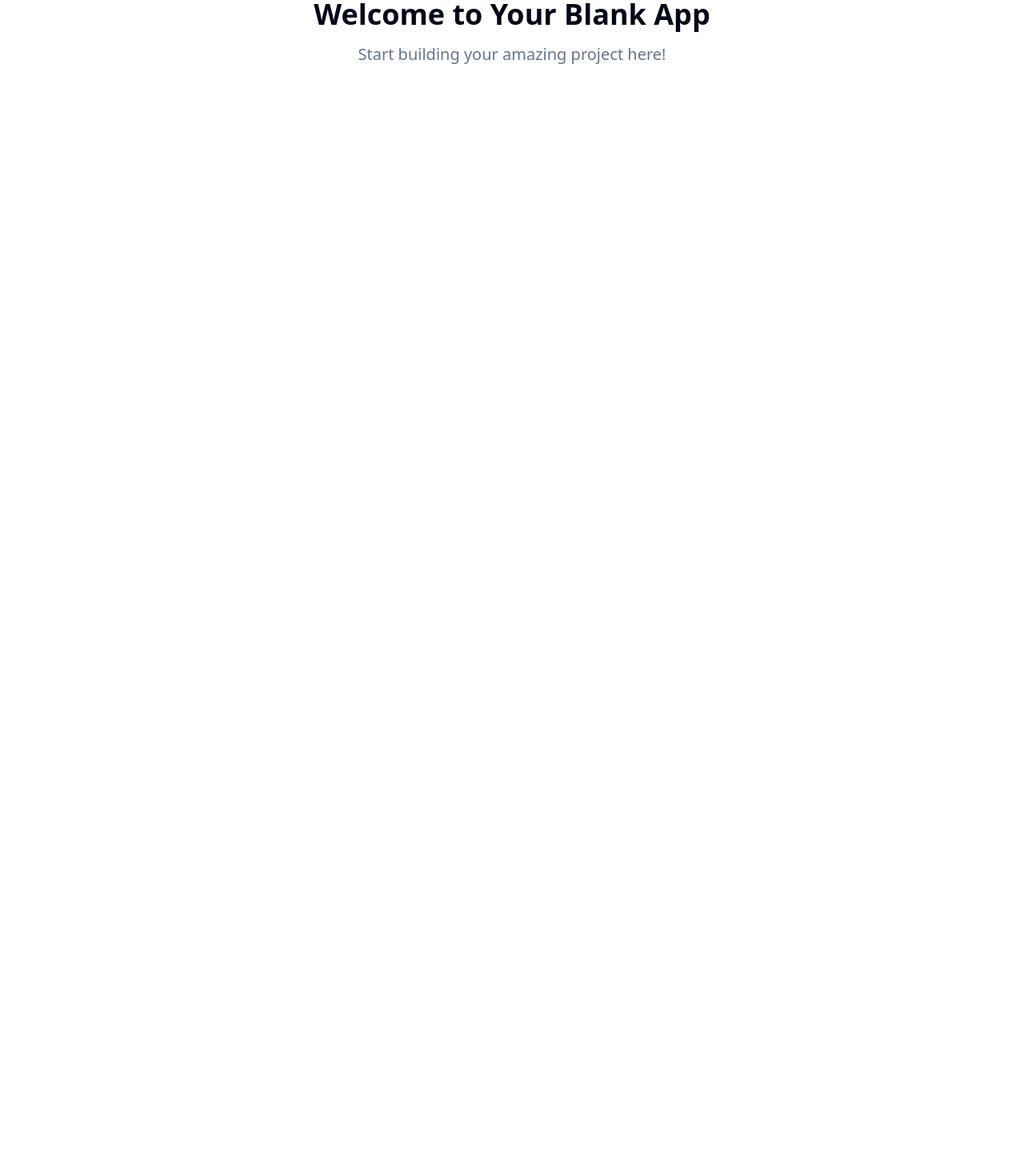
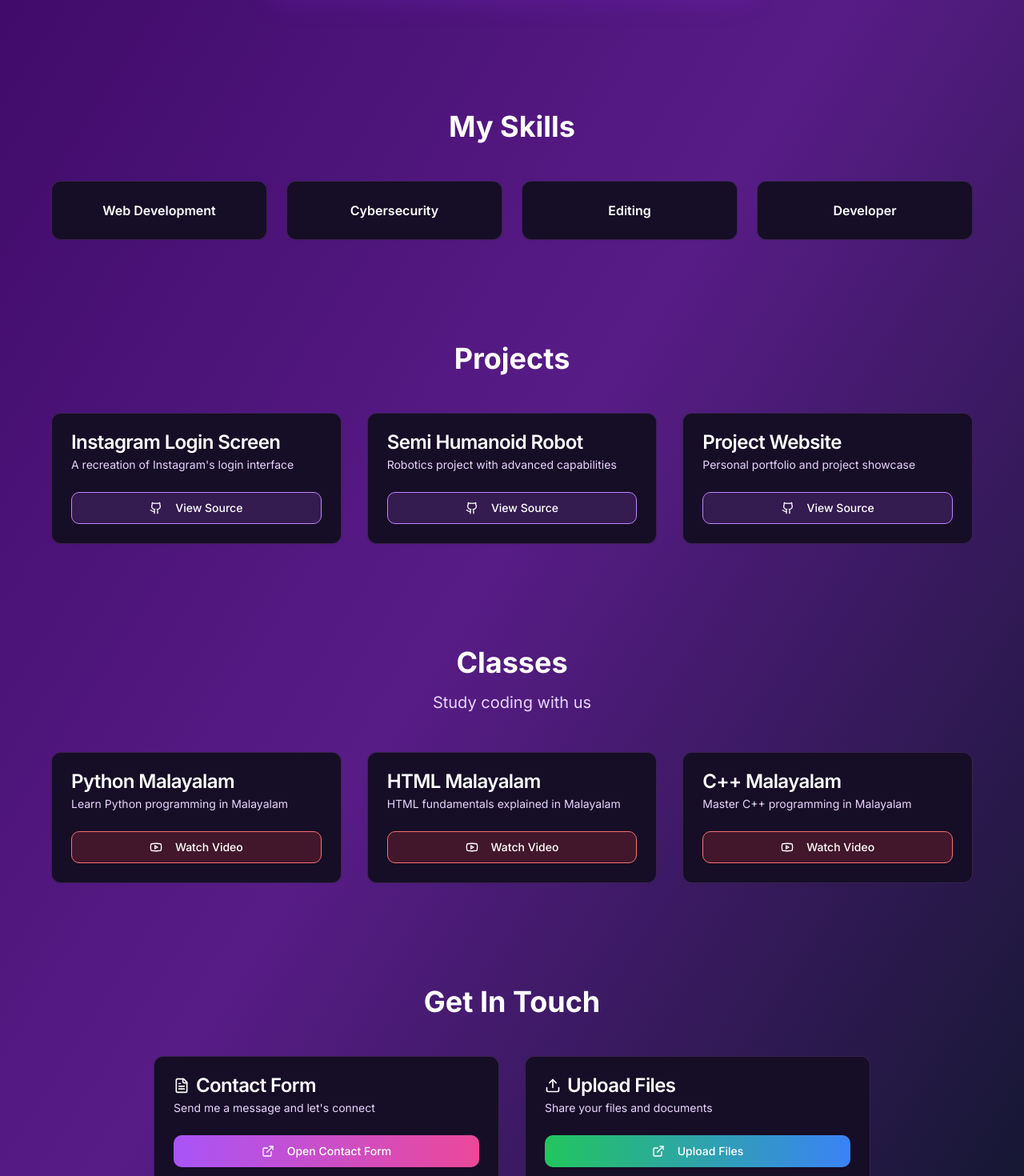
Before and after one commit to Namiieey/namith-dark-glass, a React (Vite) app: page / in a window 1280 px wide. Shown: the part 360-1830 px from the top of the page at 80% size. Before the commit the page ends 800 px from the top, so only its background shows below. Built offline with nearby package versions, Linux system fonts and the light colour scheme.

Commit message:
Create portfolio website

```diff
--- a/index.html
+++ b/index.html
@@ -1,20 +1,25 @@
+
 <!DOCTYPE html>
 <html lang="en">
   <head>
     <meta charset="UTF-8" />
     <meta name="viewport" content="width=device-width, initial-scale=1.0" />
-    <title>namith-dark-glass</title>
-    <meta name="description" content="Lovable Generated Project" />
-    <meta name="author" content="Lovable" />
+    <title>Namith - Portfolio</title>
+    <meta name="description" content="Namith's Portfolio - Web Developer, Cybersecurity Expert, Editor & Developer" />
+    <meta name="author" content="Namith" />
 
-    <meta property="og:title" content="namith-dark-glass" />
-    <meta property="og:description" content="Lovable Generated Project" />
+    <meta property="og:title" content="Namith - Portfolio" />
+    <meta property="og:description" content="Namith's Portfolio - Web Developer, Cybersecurity Expert, Editor & Developer" />
     <meta property="og:type" content="website" />
     <meta property="og:image" content="https://lovable.dev/opengraph-image-p98pqg.png" />
 
     <meta name="twitter:card" content="summary_large_image" />
     <meta name="twitter:site" content="@lovable_dev" />
     <meta name="twitter:image" content="https://lovable.dev/opengraph-image-p98pqg.png" />
+
+    <link rel="preconnect" href="https://fonts.googleapis.com">
+    <link rel="preconnect" href="https://fonts.gstatic.com" crossorigin>
+    <link href="https://fonts.googleapis.com/css2?family=Inter:wght@300;400;500;600;700;800;900&display=swap" rel="stylesheet">
   </head>
 
   <body>
--- a/src/index.css
+++ b/src/index.css
@@ -1,3 +1,4 @@
+
 @tailwind base;
 @tailwind components;
 @tailwind utilities;
@@ -6,89 +7,44 @@
 
 @layer base {
   :root {
-    --background: 0 0% 100%;
-    --foreground: 222.2 84% 4.9%;
+    --background: 262 83% 5%;
+    --foreground: 262 5% 95%;
 
-    --card: 0 0% 100%;
-    --card-foreground: 222.2 84% 4.9%;
+    --card: 262 50% 10%;
+    --card-foreground: 262 5% 95%;
 
-    --popover: 0 0% 100%;
-    --popover-foreground: 222.2 84% 4.9%;
+    --popover: 262 50% 5%;
+    --popover-foreground: 262 5% 95%;
 
-    --primary: 222.2 47.4% 11.2%;
-    --primary-foreground: 210 40% 98%;
+    --primary: 262 83% 58%;
+    --primary-foreground: 262 5% 95%;
 
-    --secondary: 210 40% 96.1%;
-    --secondary-foreground: 222.2 47.4% 11.2%;
+    --secondary: 262 30% 15%;
+    --secondary-foreground: 262 5% 95%;
 
-    --muted: 210 40% 96.1%;
-    --muted-foreground: 215.4 16.3% 46.9%;
+    --muted: 262 30% 15%;
+    --muted-foreground: 262 5% 60%;
 
-    --accent: 210 40% 96.1%;
-    --accent-foreground: 222.2 47.4% 11.2%;
+    --accent: 262 30% 15%;
+    --accent-foreground: 262 5% 95%;
 
     --destructive: 0 84.2% 60.2%;
-    --destructive-foreground: 210 40% 98%;
+    --destructive-foreground: 262 5% 95%;
 
-    --border: 214.3 31.8% 91.4%;
-    --input: 214.3 31.8% 91.4%;
-    --ring: 222.2 84% 4.9%;
+    --border: 262 30% 20%;
+    --input: 262 30% 20%;
+    --ring: 262 83% 58%;
 
-    --radius: 0.5rem;
+    --radius: 0.75rem;
 
-    --sidebar-background: 0 0% 98%;
-
-    --sidebar-foreground: 240 5.3% 26.1%;
-
-    --sidebar-primary: 240 5.9% 10%;
-
-    --sidebar-primary-foreground: 0 0% 98%;
-
-    --sidebar-accent: 240 4.8% 95.9%;
-
-    --sidebar-accent-foreground: 240 5.9% 10%;
-
-    --sidebar-border: 220 13% 91%;
-
-    --sidebar-ring: 217.2 91.2% 59.8%;
-  }
-
-  .dark {
-    --background: 222.2 84% 4.9%;
-    --foreground: 210 40% 98%;
-
-    --card: 222.2 84% 4.9%;
-    --card-foreground: 210 40% 98%;
-
-    --popover: 222.2 84% 4.9%;
-    --popover-foreground: 210 40% 98%;
-
-    --primary: 210 40% 98%;
-    --primary-foreground: 222.2 47.4% 11.2%;
-
-    --secondary: 217.2 32.6% 17.5%;
-    --secondary-foreground: 210 40% 98%;
-
-    --muted: 217.2 32.6% 17.5%;
-    --muted-foreground: 215 20.2% 65.1%;
-
-    --accent: 217.2 32.6% 17.5%;
-    --accent-foreground: 210 40% 98%;
-
-    --destructive: 0 62.8% 30.6%;
-    --destructive-foreground: 210 40% 98%;
-
-    --border: 217.2 32.6% 17.5%;
-    --input: 217.2 32.6% 17.5%;
-    --ring: 212.7 26.8% 83.9%;
-    --sidebar-background: 240 5.9% 10%;
-    --sidebar-foreground: 240 4.8% 95.9%;
-    --sidebar-primary: 224.3 76.3% 48%;
-    --sidebar-primary-foreground: 0 0% 100%;
-    --sidebar-accent: 240 3.7% 15.9%;
-    --sidebar-accent-foreground: 240 4.8% 95.9%;
-    --sidebar-border: 240 3.7% 15.9%;
-    --sidebar-ring: 217.2 91.2% 59.8%;
+    --sidebar-background: 262 50% 8%;
+    --sidebar-foreground: 262 5% 90%;
+    --sidebar-primary: 262 83% 58%;
+    --sidebar-primary-foreground: 262 5% 95%;
+    --sidebar-accent: 262 30% 15%;
+    --sidebar-accent-foreground: 262 5% 95%;
+    --sidebar-border: 262 30% 20%;
+    --sidebar-ring: 262 83% 58%;
   }
 }
 
@@ -99,5 +55,28 @@
 
   body {
     @apply bg-background text-foreground;
+    font-family: 'Inter', system-ui, -apple-system, sans-serif;
   }
 }
+
+@layer components {
+  .glassmorphism {
+    background: rgba(147, 51, 234, 0.1);
+    backdrop-filter: blur(20px);
+    -webkit-backdrop-filter: blur(20px);
+    border: 1px solid rgba(147, 51, 234, 0.2);
+    box-shadow: 0 8px 32px 0 rgba(147, 51, 234, 0.2);
+  }
+
+  .glassmorphism:hover {
+    background: rgba(147, 51, 234, 0.15);
+    border: 1px solid rgba(147, 51, 234, 0.3);
+    box-shadow: 0 12px 40px 0 rgba(147, 51, 234, 0.3);
+  }
+}
+
+@layer utilities {
+  .text-gradient {
+    @apply bg-gradient-to-r from-purple-400 to-pink-400 bg-clip-text text-transparent;
+  }
+}
--- a/src/pages/Index.tsx
+++ b/src/pages/Index.tsx
@@ -1,12 +1,207 @@
-// Update this page (the content is just a fallback if you fail to update the page)
+
+import { Button } from "@/components/ui/button";
+import { Card, CardContent, CardDescription, CardHeader, CardTitle } from "@/components/ui/card";
+import { Badge } from "@/components/ui/badge";
+import { ExternalLink, Github, Youtube, FileText, Upload } from "lucide-react";
 
 const Index = () => {
+  const skills = [
+    "Web Development",
+    "Cybersecurity",
+    "Editing",
+    "Developer"
+  ];
+
+  const projects = [
+    {
+      title: "Instagram Login Screen",
+      description: "A recreation of Instagram's login interface",
+      source: "https://github.com/"
+    },
+    {
+      title: "Semi Humanoid Robot",
+      description: "Robotics project with advanced capabilities",
+      source: "https://github.com/"
+    },
+    {
+      title: "Project Website",
+      description: "Personal portfolio and project showcase",
+      source: "https://namiieey.github.io/NamithRN/"
+    }
+  ];
+
+  const classes = [
+    {
+      title: "Python Malayalam",
+      description: "Learn Python programming in Malayalam",
+      source: "https://youtu.be/ihnWXGPxNEk?feature=shared"
+    },
+    {
+      title: "HTML Malayalam",
+      description: "HTML fundamentals explained in Malayalam",
+      source: "https://youtu.be/M-0ry2QghVk?feature=shared"
+    },
+    {
+      title: "C++ Malayalam",
+      description: "Master C++ programming in Malayalam",
+      source: "https://youtu.be/iOfUlcUy0as?feature=shared"
+    }
+  ];
+
   return (
-    <div className="min-h-screen flex items-center justify-center bg-background">
-      <div className="text-center">
-        <h1 className="text-4xl font-bold mb-4">Welcome to Your Blank App</h1>
-        <p className="text-xl text-muted-foreground">Start building your amazing project here!</p>
-      </div>
+    <div className="min-h-screen bg-gradient-to-br from-purple-950 via-purple-900 to-slate-900">
+      {/* Hero Section */}
+      <section className="relative py-20 px-6">
+        <div className="max-w-6xl mx-auto text-center">
+          <h1 className="text-6xl md:text-8xl font-black text-white mb-6 bg-gradient-to-r from-purple-400 to-pink-400 bg-clip-text text-transparent">
+            Namith Here...
+          </h1>
+          <p className="text-xl text-purple-200 mb-8">
+            Passionate Developer & Tech Enthusiast
+          </p>
+          <div className="glassmorphism inline-block p-8 rounded-2xl">
+            <p className="text-purple-100 text-lg">
+              Welcome to my digital world where creativity meets technology
+            </p>
+          </div>
+        </div>
+      </section>
+
+      {/* Skills Section */}
+      <section className="py-16 px-6">
+        <div className="max-w-6xl mx-auto">
+          <h2 className="text-4xl font-bold text-white text-center mb-12">My Skills</h2>
+          <div className="grid grid-cols-2 md:grid-cols-4 gap-6">
+            {skills.map((skill, index) => (
+              <Card key={index} className="glassmorphism border-purple-400/20 hover:border-purple-400/40 transition-all duration-300 hover:scale-105">
+                <CardContent className="p-6 text-center">
+                  <h3 className="text-white font-semibold">{skill}</h3>
+                </CardContent>
+              </Card>
+            ))}
+          </div>
+        </div>
+      </section>
+
+      {/* Projects Section */}
+      <section className="py-16 px-6">
+        <div className="max-w-6xl mx-auto">
+          <h2 className="text-4xl font-bold text-white text-center mb-12">Projects</h2>
+          <div className="grid md:grid-cols-2 lg:grid-cols-3 gap-8">
+            {projects.map((project, index) => (
+              <Card key={index} className="glassmorphism border-purple-400/20 hover:border-purple-400/40 transition-all duration-300 hover:scale-105">
+                <CardHeader>
+                  <CardTitle className="text-white">{project.title}</CardTitle>
+                  <CardDescription className="text-purple-200">
+                    {project.description}
+                  </CardDescription>
+                </CardHeader>
+                <CardContent>
+                  <Button
+                    variant="outline"
+                    className="w-full bg-purple-500/20 border-purple-400 text-white hover:bg-purple-500/30"
+                    onClick={() => window.open(project.source, '_blank')}
+                  >
+                    <Github className="w-4 h-4 mr-2" />
+                    View Source
+                  </Button>
+                </CardContent>
+              </Card>
+            ))}
+          </div>
+        </div>
+      </section>
+
+      {/* Classes Section */}
+      <section className="py-16 px-6">
+        <div className="max-w-6xl mx-auto">
+          <div className="text-center mb-12">
+            <h2 className="text-4xl font-bold text-white mb-4">Classes</h2>
+            <p className="text-xl text-purple-200">Study coding with us</p>
+          </div>
+          <div className="grid md:grid-cols-2 lg:grid-cols-3 gap-8">
+            {classes.map((classItem, index) => (
+              <Card key={index} className="glassmorphism border-purple-400/20 hover:border-purple-400/40 transition-all duration-300 hover:scale-105">
+                <CardHeader>
+                  <CardTitle className="text-white">{classItem.title}</CardTitle>
+                  <CardDescription className="text-purple-200">
+                    {classItem.description}
+                  </CardDescription>
+                </CardHeader>
+                <CardContent>
+                  <Button
+                    variant="outline"
+                    className="w-full bg-red-500/20 border-red-400 text-white hover:bg-red-500/30"
+                    onClick={() => window.open(classItem.source, '_blank')}
+                  >
+                    <Youtube className="w-4 h-4 mr-2" />
+                    Watch Video
+                  </Button>
+                </CardContent>
+              </Card>
+            ))}
+          </div>
+        </div>
+      </section>
+
+      {/* Contact & Upload Section */}
+      <section className="py-16 px-6">
+        <div className="max-w-4xl mx-auto">
+          <h2 className="text-4xl font-bold text-white text-center mb-12">Get In Touch</h2>
+          <div className="grid md:grid-cols-2 gap-8">
+            <Card className="glassmorphism border-purple-400/20 hover:border-purple-400/40 transition-all duration-300">
+              <CardHeader>
+                <CardTitle className="text-white flex items-center">
+                  <FileText className="w-5 h-5 mr-2" />
+                  Contact Form
+                </CardTitle>
+                <CardDescription className="text-purple-200">
+                  Send me a message and let's connect
+                </CardDescription>
+              </CardHeader>
+              <CardContent>
+                <Button
+                  className="w-full bg-gradient-to-r from-purple-500 to-pink-500 hover:from-purple-600 hover:to-pink-600 text-white"
+                  onClick={() => window.open('https://docs.google.com/forms/d/e/1FAIpQLSfIxGSBqX4q_621zXMZD896NYUqDM5wVuY9QFsxx1XSiLJnnQ/viewform?usp=header', '_blank')}
+                >
+                  <ExternalLink className="w-4 h-4 mr-2" />
+                  Open Contact Form
+                </Button>
+              </CardContent>
+            </Card>
+
+            <Card className="glassmorphism border-purple-400/20 hover:border-purple-400/40 transition-all duration-300">
+              <CardHeader>
+                <CardTitle className="text-white flex items-center">
+                  <Upload className="w-5 h-5 mr-2" />
+                  Upload Files
+                </CardTitle>
+                <CardDescription className="text-purple-200">
+                  Share your files and documents
+                </CardDescription>
+              </CardHeader>
+              <CardContent>
+                <Button
+                  className="w-full bg-gradient-to-r from-green-500 to-blue-500 hover:from-green-600 hover:to-blue-600 text-white"
+                  onClick={() => window.open('https://docs.google.com/forms/d/e/1FAIpQLSfIpErd9PiaO8wk0Rtn1K_fChuPChbYaKdQBCCTHrZABksSxg/viewform?usp=header', '_blank')}
+                >
+                  <ExternalLink className="w-4 h-4 mr-2" />
+                  Upload Files
+                </Button>
+              </CardContent>
+            </Card>
+          </div>
+        </div>
+      </section>
+
+      {/* Footer */}
+      <footer className="py-12 px-6 border-t border-purple-400/20">
+        <div className="max-w-6xl mx-auto text-center">
+          <p className="text-purple-200">
+            © 2024 Namith. Built with passion and modern web technologies.
+          </p>
+        </div>
+      </footer>
     </div>
   );
 };
```
